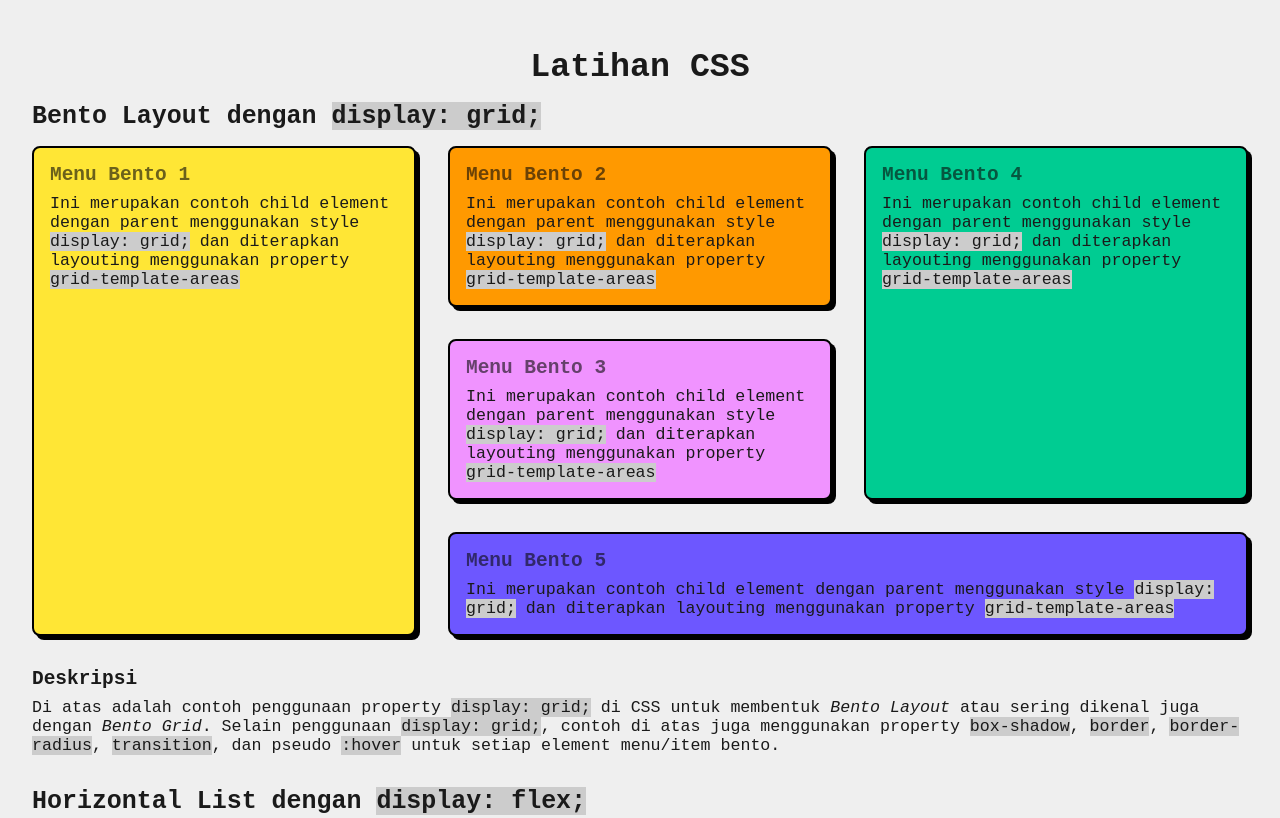
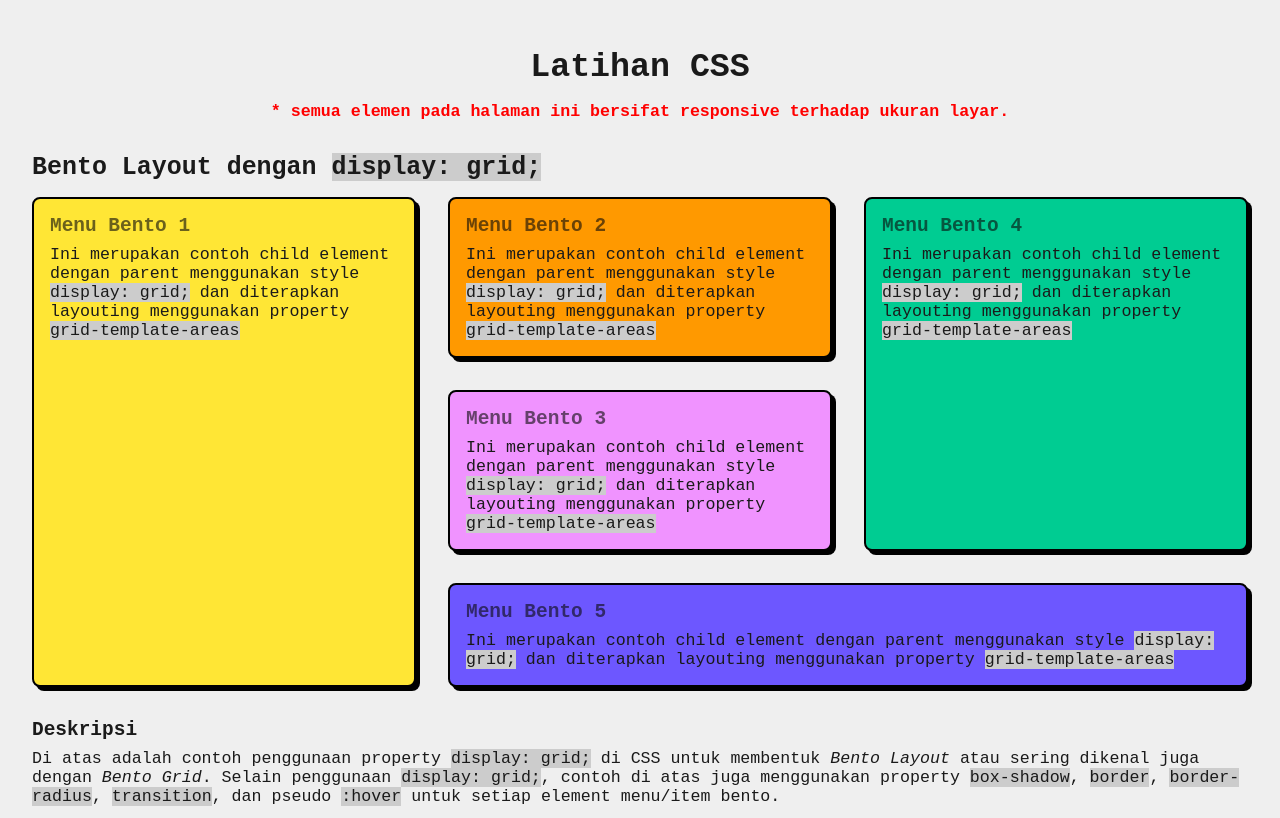
Before and after one commit to navetacandra/WebDasar-PNJ, a plain HTML site: page latihan-5/index.html in a window 1280 px wide. Shown: the top 818 px of the page. Drawn offline with Linux system fonts and the light colour scheme.

Commit message:
add: latihan 5 additional info

```diff
--- a/latihan-5/index.html
+++ b/latihan-5/index.html
@@ -29,7 +29,13 @@
         <link rel="stylesheet" href="./style.css" />
     </head>
     <body>
-        <h1>Latihan CSS</h1>
+        <header style="margin-bottom: 2rem; text-align: center">
+            <h1>Latihan CSS</h1>
+            <p style="color: red; font-weight: bold; font-size: 1em">
+                * semua elemen pada halaman ini bersifat responsive terhadap
+                ukuran layar.
+            </p>
+        </header>
 
         <section>
             <h2>Bento Layout dengan <code>display: grid;</code></h2>
```
